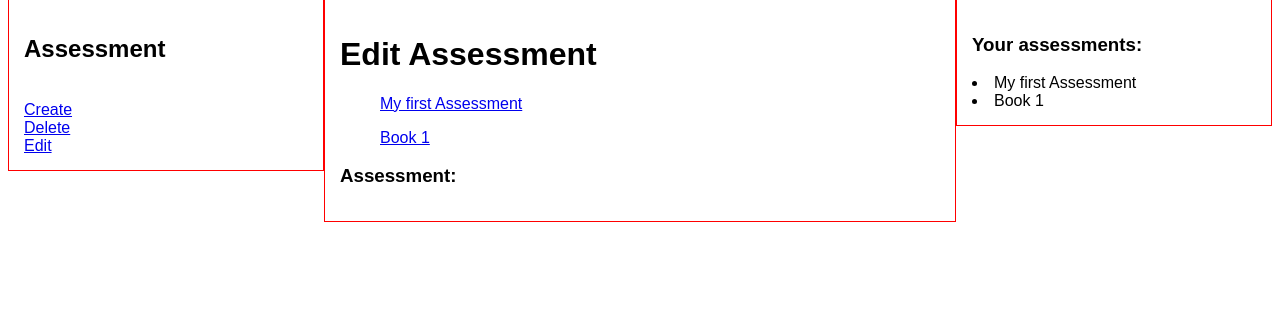
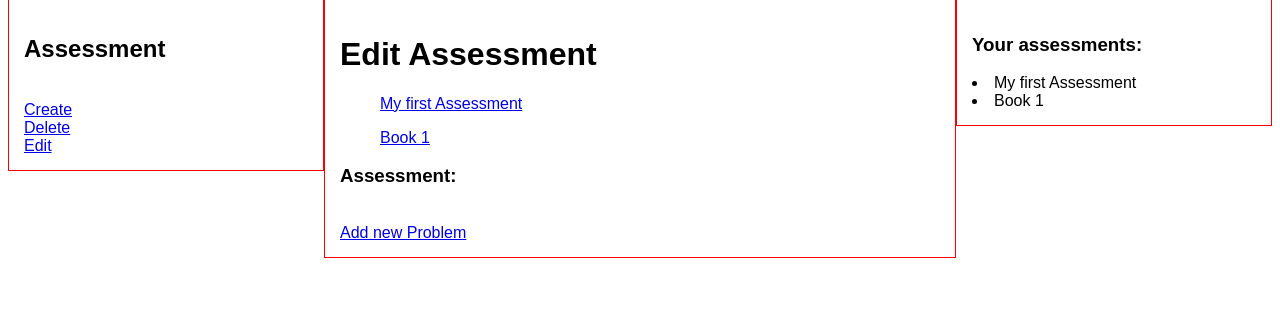
Before and after one commit to Techoplite/assessment-system, a Django app: page /edit-assessment/edit/1/ in a window 1280 px wide. Shown: the part 203-524 px from the top of the page. Run offline with Django 3.2, Linux system fonts and the light colour scheme; a user stored in the database is signed in; data comes from the database, SQL or seed files in the repository; both versions use the stored data as it was after the commit.

Commit message:
Add way to add problem to existing assessment (still have to add mean to add answers to newly created problem)

```diff
--- a/assessment/templates/assessment/delete_assessment.html
+++ b/assessment/templates/assessment/delete_assessment.html
@@ -5,8 +5,13 @@
 
 {% block main-content-teacher %}
 
+{% if user_assessments %}
 <h1>Delete Assessment</h1>
 {% for assessment in user_assessments %}
 <ul>{{ assessment }} <a href="{% url 'delete' assessment.id %}">X</a></ul>
 {% endfor %}
+{% else %}
+No assessment to delete.
+{% endif %}
+
 {% endblock %}
--- a/assessment/templates/assessment/edit_assessment.html
+++ b/assessment/templates/assessment/edit_assessment.html
@@ -6,10 +6,14 @@
 {% block main-content-teacher %}
 
 <!--List of the assessments.-->
+{% if user_assessments %}
 <h1>Edit Assessment</h1>
 {% for assessment in user_assessments %}
 <ul><a href="{% url 'edit' assessment.id %}">{{ assessment }} </a></ul>
 {% endfor %}
+{% else %}
+No assessment to edit.
+{% endif %}
 
 <!--Assessment currently edited.-->
 {% if current_assessment %}
@@ -24,27 +28,36 @@
     <a href="{% url 'edit-problem' problem.id %}">
         PROBLEM
         <br>Description:
-        <br>{{ problem.description }}
+        <ul>{{ problem.description }}</ul>
         <br>Question:
-        <br>{{ problem }}
-        <br>
-        <br>
-    </a>
+        <ul>{{ problem }}</ul>
+        <a href="{% url 'delete-problem' problem.id %}">Delete</a>
 </ul>
 {% endfor %}
+{% endif %}
+
+<!--Add problem to existing assessment.-->
+{% if current_assessment %}
+<br><a href="{% url 'add-problem' current_assessment.id %}">Add new Problem</a>
+{% endif %}
+{% if assessment_to_edit %}
+<form action="{% url 'add-problem' assessment_to_edit.id %}" method="post">
+    {% csrf_token %}
+    {{ create_problem_form.as_p }}
+    <input type="submit" value="Add" name="create-problem">
+</form>
 {% endif %}
 
 <!--This assessment available answers.-->
 {% if problem_answers_queryset %}
 <h3>Answers available for this problem:</h3>
 {% for answer in problem_answers_queryset %}
-<ul>{{ answer.answer }} <a href="{% url 'edit-answer' answer.id %}">Edit</a> <a
-        href="{% url 'delete-answer' answer.id %}">Delete</a></ul>
+<ul>{{ answer.answer }} <a href="{% url 'edit-answer' answer.id %}">Edit</a>
+    <a href="{% url 'delete-answer' answer.id %}">Delete</a></ul>
 {% endfor %}
 {% endif %}
 
 {% if problem_to_edit %}
-<h1>Edit Problem </h1>
 <!--Add answer to existing problem.-->
 <a href="{% url 'add-answer' problem_to_edit.id %}">Add new answer</a>
 {% if create_answer_form %}
@@ -52,13 +65,14 @@
 <form action="{% url 'add-answer' problem_to_edit.id %}" method="post">
     {% csrf_token %}
     {{ create_answer_form.as_p }}
-    <input type="submit" value="Create" name="create-answer">
+    <input type="submit" value="Add" name="create-answer">
 </form>
 {% endif %}
 {% endif %}
 
 <!--Problem being edited.-->
 {% if problem_to_edit and not create_answer_form %}
+<h1>Edit Problem </h1>
 <h3>description: </h3>{{ problem_to_edit.description }}
 <h3>question: </h3>{{ problem_to_edit }}
 <form action="{% url 'edit-problem' problem_to_edit.id %}" method="post">
--- a/assessment/urls.py
+++ b/assessment/urls.py
@@ -10,5 +10,7 @@ urlpatterns = [
     path('edit-problem/<int:problem_id>/', views.edit_problem, name='edit-problem'),
     path('edit-answer/<int:answer_id>/', views.edit_answer, name='edit-answer'),
     path('delete-answer/<int:answer_id>/', views.delete_answer, name='delete-answer'),
+    path('delete-problem/<int:problem_id>/', views.delete_problem, name='delete-problem'),
     path('add-answer/<int:problem_id>/', views.add_answer, name='add-answer'),
+    path('add-problem/<int:assessment_id>/', views.add_problem, name='add-problem'),
 ]
--- a/assessment/views.py
+++ b/assessment/views.py
@@ -380,3 +380,62 @@ def add_answer(request, problem_id):
         'problem_id': problem_id,
     }
     return render(request, template_name, context)
+
+
+def delete_problem(request, problem_id):
+    # Fetch the problem to delete.
+    problem_to_delete = Problem.objects.get(id=problem_id)
+
+    # Delete the problem.
+    problem_to_delete.delete()
+
+    # Fetch the assessment ID
+    # to pass to the redirect function.
+    assessment_id = problem_to_delete.assessment.id
+    print(assessment_id)
+
+    return redirect(edit, assessment_id=assessment_id)
+
+
+def add_problem(request, assessment_id):
+    # Fetch the assessment being edited.
+    assessment_to_edit = Assessment.objects.get(id=assessment_id)
+    print(assessment_to_edit)
+
+    # Fetch the current user.
+    current_user = assessment_to_edit.creator
+
+    # Initialize form.
+    create_problem_form = CreateProblemForm()
+
+    if request.method == 'POST' and 'create-problem' in request.POST:
+        create_problem_form = CreateProblemForm(request.POST)
+        if create_problem_form.is_valid():
+            description = create_problem_form.cleaned_data['description']
+            question = create_problem_form.cleaned_data['question']
+            new_problem = Problem.objects.create(
+                creator=current_user,
+                assessment=assessment_to_edit,
+                description=description,
+                question=question,
+            )
+            new_problem.save()
+            messages.success(request, f'Problem "{new_problem}" successfully added to problem "{assessment_to_edit}".')
+            return redirect(edit, assessment_id=assessment_to_edit.id)
+
+    # Fetch the user assessments.
+    user_assessments = Assessment.objects.filter(creator__id=current_user.id).exclude(title='')
+
+    # Fetch temporary assessment problems.
+    assessment_problems = Problem.objects.filter(creator=current_user, assessment=assessment_to_edit)
+
+    template_name = 'edit_assessment.html'
+
+    context = {
+        'create_problem_form': create_problem_form,
+        'assessment_to_edit': assessment_to_edit,
+        'problem_id': assessment_id,
+        'user_assessments': user_assessments,
+        'assessment_problems': assessment_problems,
+    }
+    return render(request, template_name, context)
```
Also changed, not shown: db.sqlite3.
